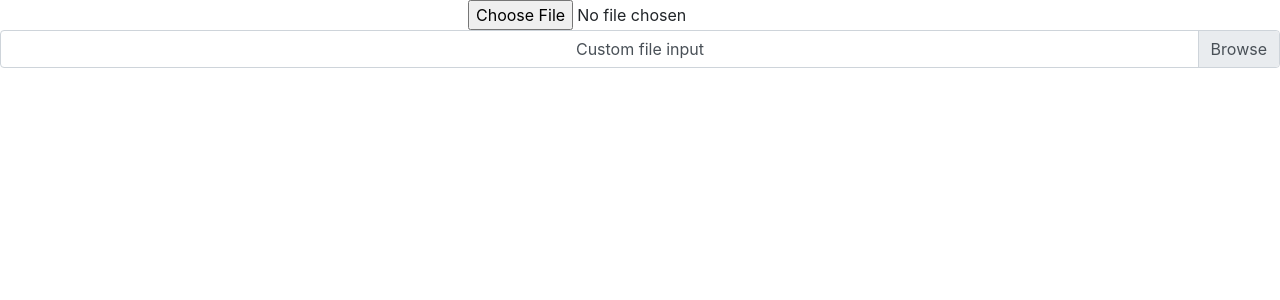
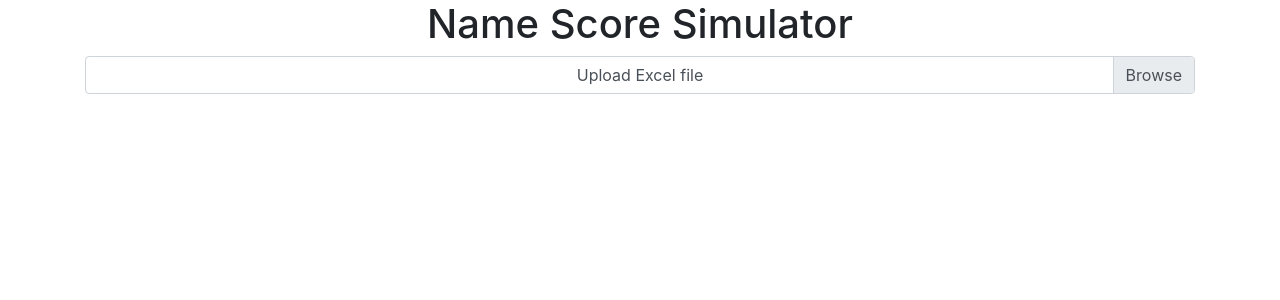
Before and after one commit to YoofiBP/name-score-simulator, a React (Create React App) app: page / in a window 1280 px wide. Shown: the top 300 px of the page. Built offline with nearby package versions, Linux system fonts and the light colour scheme.

Commit message:
commit to heroku

```diff
--- a/src/App.js
+++ b/src/App.js
@@ -4,6 +4,10 @@ import { useState, useEffect } from "react";
 import ExcelJS from "exceljs";
 import { CSVLink } from "react-csv";
 import Form from "react-bootstrap/Form";
+import Container from "react-bootstrap/Container";
+import Row from "react-bootstrap/Row";
+import Col from "react-bootstrap/Col";
+import Button from 'react-bootstrap/Button'
 
 function App() {
   const [file, setFile] = useState(null);
@@ -12,7 +16,14 @@ function App() {
 
   const handleChange = (event) => {
     event.preventDefault();
-    setFile(event.target.files[0]);
+    if(event.target.files[0]){
+      const file = event.target.files[0]
+      if(file.size/1024 > 400) {
+        alert('File size must be below 200 kb');
+        return;
+      }
+      setFile(file);
+    }
   };
 
   const handleUpload = async (file) => {
@@ -36,25 +47,47 @@ function App() {
     setProcessed(false);
     setOutput([]);
     setFile(null);
+    window.location.reload();
   };
 
   const fileDownload = (
     <CSVLink data={output} onClick={resetState}>
-      Download me
+      <Button>
+      Download CSV
+      </Button>
     </CSVLink>
   );
 
   useEffect(() => {
     file && handleUpload(file);
+    console.log(file)
   }, [file]);
 
   return (
     <div className="App">
-      <input type="file" onChange={handleChange}></input>
-      <Form>
-        <Form.File id="custom-file" label="Custom file input" onChange={handleChange} custom />
-      </Form>
-      {isProcessed && output.length !== 0 && fileDownload}
+      <Container
+        className={"h-100 align-items-center justify-content-center"}
+      >
+        <Row>
+          <Col>
+            <h1>Name Score Simulator</h1>
+          </Col>
+        </Row>
+        <Row>
+          <Col>
+            <Form className="mb-3">
+              <Form.File
+                id="custom-file"
+                label="Upload Excel file"
+                onChange={handleChange}
+                accept=".xls,.xlsx"
+                custom
+              />
+            </Form>
+          </Col>
+        </Row>
+        {isProcessed && output.length !== 0 && fileDownload}
+      </Container>
     </div>
   );
 }
```
Also changed, not shown: 2 other files (tests, documents, lock files or other folders).
